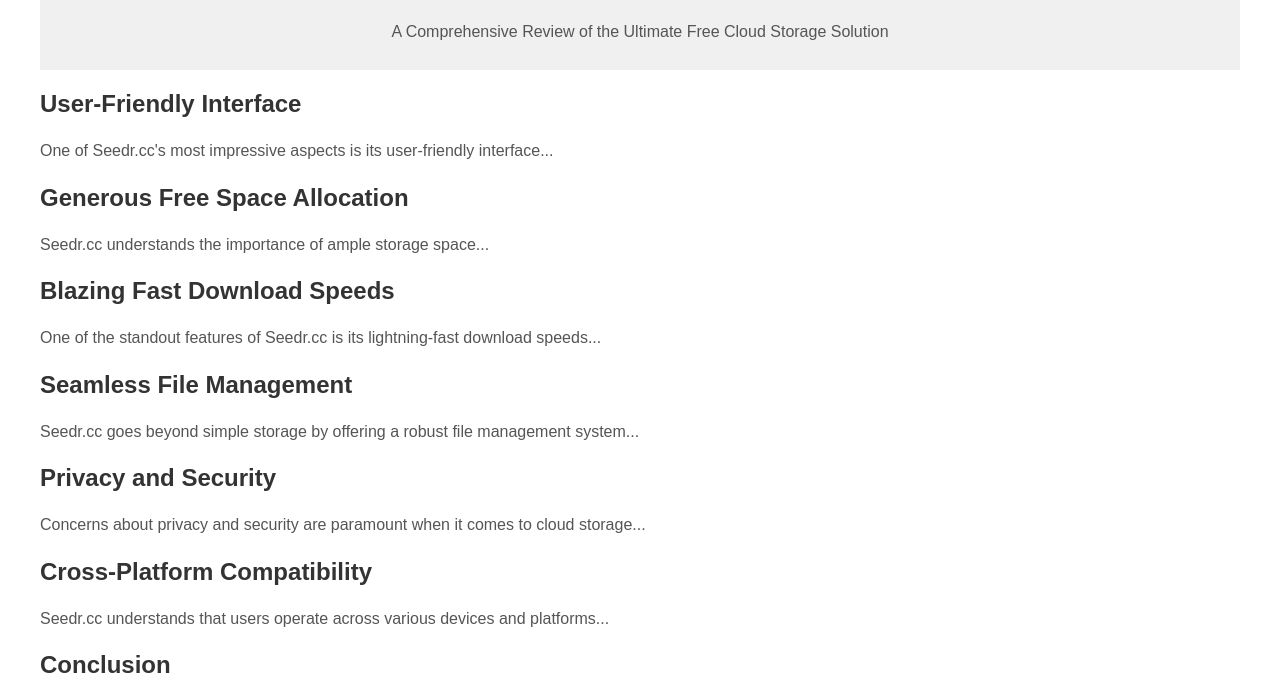
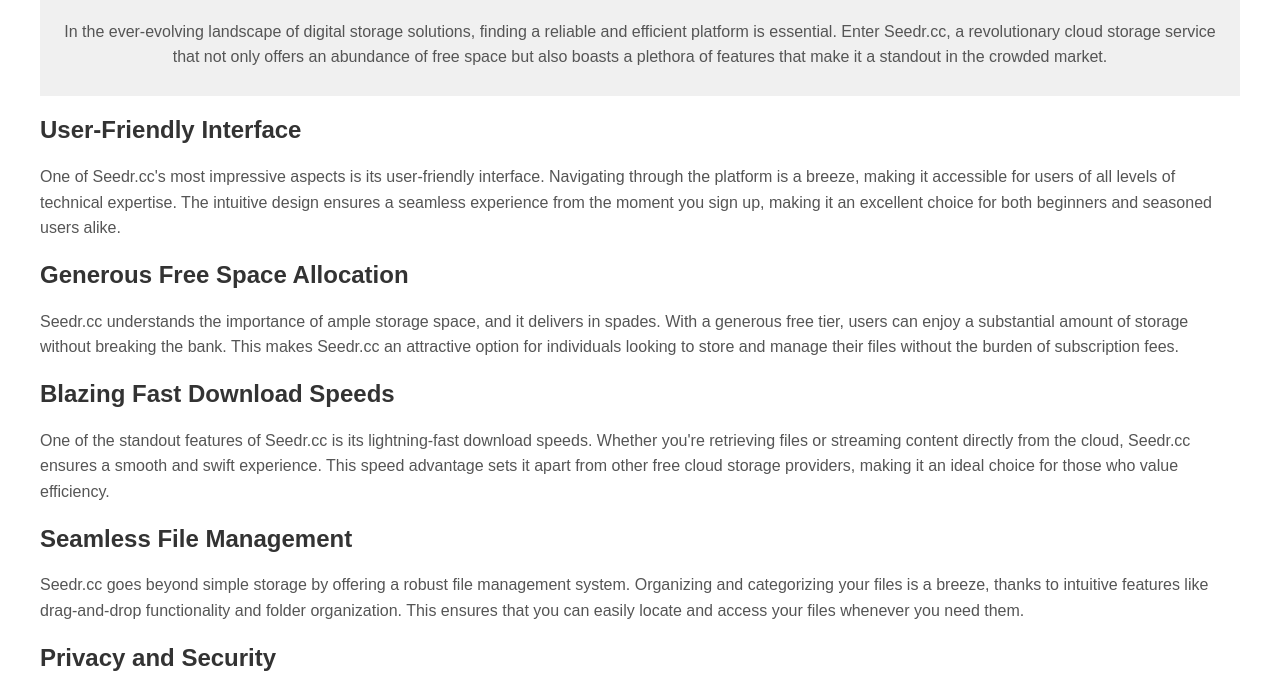
Before and after one commit to TWTom041/seedr-review, a plain HTML site: page index.html in a window 1280 px wide. Shown: the part 111-800 px from the top of the page. Drawn offline with Linux system fonts and the light colour scheme.

Commit message:
Update index.html

```diff
--- a/index.html
+++ b/index.html
@@ -30,42 +30,42 @@
 <body>
     <header>
         <h1>Unleash Boundless Possibilities with Seedr.cc</h1>
-        <p>A Comprehensive Review of the Ultimate Free Cloud Storage Solution</p>
+        <p>In the ever-evolving landscape of digital storage solutions, finding a reliable and efficient platform is essential. Enter Seedr.cc, a revolutionary cloud storage service that not only offers an abundance of free space but also boasts a plethora of features that make it a standout in the crowded market.</p>
     </header>
 
     <section>
         <h2>User-Friendly Interface</h2>
-        <p>One of Seedr.cc's most impressive aspects is its user-friendly interface...</p>
+        <p>One of Seedr.cc's most impressive aspects is its user-friendly interface. Navigating through the platform is a breeze, making it accessible for users of all levels of technical expertise. The intuitive design ensures a seamless experience from the moment you sign up, making it an excellent choice for both beginners and seasoned users alike.</p>
     </section>
 
     <section>
         <h2>Generous Free Space Allocation</h2>
-        <p>Seedr.cc understands the importance of ample storage space...</p>
+        <p>Seedr.cc understands the importance of ample storage space, and it delivers in spades. With a generous free tier, users can enjoy a substantial amount of storage without breaking the bank. This makes Seedr.cc an attractive option for individuals looking to store and manage their files without the burden of subscription fees.</p>
     </section>
 
     <section>
         <h2>Blazing Fast Download Speeds</h2>
-        <p>One of the standout features of Seedr.cc is its lightning-fast download speeds...</p>
+        <p>One of the standout features of Seedr.cc is its lightning-fast download speeds. Whether you're retrieving files or streaming content directly from the cloud, Seedr.cc ensures a smooth and swift experience. This speed advantage sets it apart from other free cloud storage providers, making it an ideal choice for those who value efficiency.</p>
     </section>
 
     <section>
         <h2>Seamless File Management</h2>
-        <p>Seedr.cc goes beyond simple storage by offering a robust file management system...</p>
+        <p>Seedr.cc goes beyond simple storage by offering a robust file management system. Organizing and categorizing your files is a breeze, thanks to intuitive features like drag-and-drop functionality and folder organization. This ensures that you can easily locate and access your files whenever you need them.</p>
     </section>
 
     <section>
         <h2>Privacy and Security</h2>
-        <p>Concerns about privacy and security are paramount when it comes to cloud storage...</p>
+        <p>Concerns about privacy and security are paramount when it comes to cloud storage. Seedr.cc addresses these concerns head-on by implementing robust encryption protocols to safeguard your data. Rest easy knowing that your files are protected against unauthorized access, ensuring the confidentiality of your sensitive information.</p>
     </section>
 
     <section>
         <h2>Cross-Platform Compatibility</h2>
-        <p>Seedr.cc understands that users operate across various devices and platforms...</p>
+        <p>Seedr.cc understands that users operate across various devices and platforms. To cater to this diverse user base, Seedr.cc offers seamless cross-platform compatibility. Whether you're on a desktop, laptop, tablet, or smartphone, access to your files is just a click away, making it a versatile solution for users on the go.</p>
     </section>
 
     <section>
         <h2>Conclusion</h2>
-        <p>In conclusion, Seedr.cc stands out as a reliable and feature-rich free cloud storage solution...</p>
+        <p>In conclusion, Seedr.cc stands out as a reliable and feature-rich free cloud storage solution. With its user-friendly interface, generous free space allocation, fast download speeds, robust file management capabilities, privacy and security measures, and cross-platform compatibility, Seedr.cc ticks all the boxes for users seeking a top-tier cloud storage experience without the hefty price tag. Embrace the future of cloud storage with Seedr.cc and unlock a world of possibilities for your digital files.</p>
     </section>
 </body>
 </html>
```
